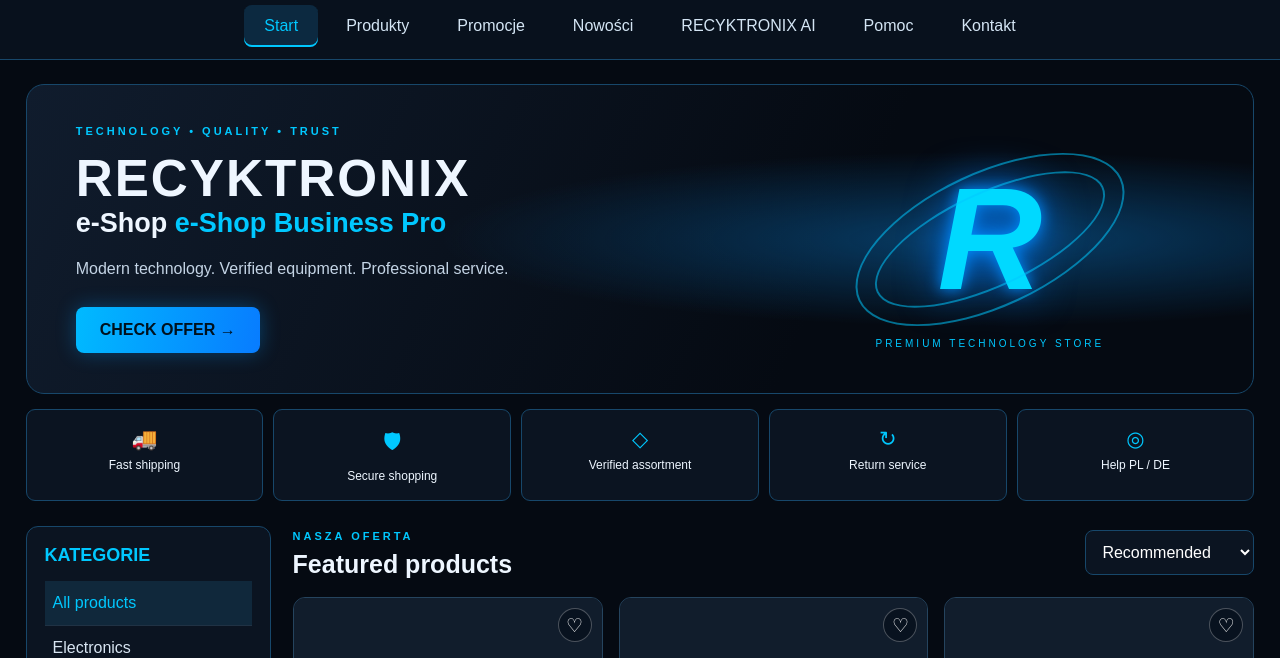
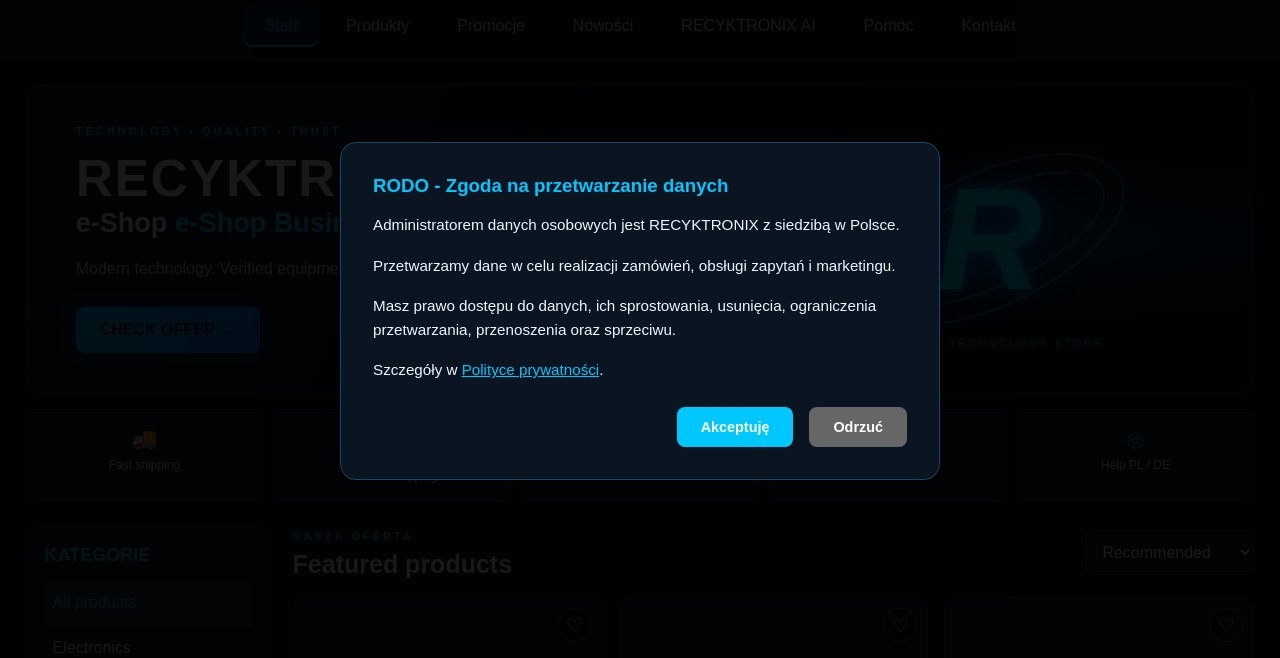
Before and after one commit to recyktronix-pixel/RECYTRONIX-SHOP, a plain HTML site: page index.html in a window 1280 px wide. Shown: the part 89-747 px from the top of the page. Drawn offline with Linux system fonts and the light colour scheme.

Commit message:
Add contact button to products, RODO consent modal

```diff
--- a/index.html
+++ b/index.html
@@ -210,6 +210,22 @@
 </div>
 
 <div class="toast" id="toast" role="status" aria-live="polite"></div>
+
+<!-- RODO Consent Modal -->
+<div id="rodoModal" class="rodo-modal" style="display:none">
+  <div class="rodo-content">
+    <h3>RODO - Zgoda na przetwarzanie danych</h3>
+    <p>Administratorem danych osobowych jest RECYKTRONIX z siedzibą w Polsce.</p>
+    <p>Przetwarzamy dane w celu realizacji zamówień, obsługi zapytań i marketingu.</p>
+    <p>Masz prawo dostępu do danych, ich sprostowania, usunięcia, ograniczenia przetwarzania, przenoszenia oraz sprzeciwu.</p>
+    <p>Szczegóły w <a href="#" onclick="alert('Polityka prywatności - coming soon')">Polityce prywatności</a>.</p>
+    <div class="rodo-buttons">
+      <button id="acceptRodo" class="rodo-accept">Akceptuję</button>
+      <button id="declineRodo" class="rodo-decline">Odrzuć</button>
+    </div>
+  </div>
+</div>
+
 <script src="script.js"></script>
 </body>
 </html>
--- a/script.js
+++ b/script.js
@@ -271,7 +271,10 @@ function renderProducts(){
       <div class="product-info"><h3>${product.name}</h3>
         <p class="product-category">${product.category}</p>
         <div class="product-bottom"><span class="product-price">${formatPrice(product.price)}</span>
-          <button class="add-cart" data-cart="${product.id}" aria-label="${t('cart')}">🛒</button>
+          <div style="display:flex;gap:5px">
+            <button class="add-cart" data-cart="${product.id}" aria-label="${t('cart')}">🛒</button>
+            <a href="https://t.me/BetaTester91?text=${encodeURIComponent('Interesuje mnie produkt: '+product.name+' (ID: '+product.id+')')}" target="_blank" class="contact-btn" title="Kontakt">✉</a>
+          </div>
         </div>
       </div>`;
     grid.appendChild(card);
@@ -453,6 +456,25 @@ document.getElementById("settingsForm").addEventListener("submit",(e)=>{
   showToast("Settings saved (demo)");
 });
 
+// RODO Consent
+document.addEventListener("DOMContentLoaded",()=>{
+  const rodoAccepted=localStorage.getItem("rodo-accepted");
+  if(!rodoAccepted){
+    document.getElementById("rodoModal").style.display="flex";
+  }
+});
+
+document.getElementById("acceptRodo").addEventListener("click",()=>{
+  localStorage.setItem("rodo-accepted","true");
+  document.getElementById("rodoModal").style.display="none";
+  showToast("RODO accepted");
+});
+
+document.getElementById("declineRodo").addEventListener("click",()=>{
+  document.getElementById("rodoModal").style.display="none";
+  showToast("RODO declined - some features may be limited");
+});
+
 // Apply saved interface
 if (localStorage.getItem('recyktronix-interface') === 'alt') {
   document.body.classList.add('alt-interface');
--- a/style.css
+++ b/style.css
@@ -108,3 +108,22 @@ footer{background:#080f19;border-top:1px solid var(--border);padding:28px 4%;dis
 .payment-link:hover{background:var(--blue2)}
 .payment-info{font-family:monospace;font-size:12px;color:var(--text);background:var(--bg);padding:8px;border-radius:6px;margin-top:10px;word-break:break-all}
 @media(max-width:768px){.payment-methods{grid-template-columns:1fr}}
+
+
+/* Contact Button */
+.contact-btn{display:inline-flex;align-items:center;justify-content:center;width:36px;height:36px;border:1px solid var(--border);border-radius:7px;background:var(--panel);color:var(--text);text-decoration:none;font-size:18px;transition:.2s}
+.contact-btn:hover{background:var(--blue);color:#fff;border-color:var(--blue)}
+
+/* RODO Modal */
+.rodo-modal{position:fixed;top:0;left:0;width:100%;height:100%;background:rgba(0,0,0,.9);z-index:1000;display:flex;align-items:center;justify-content:center}
+.rodo-content{background:var(--panel);border:1px solid var(--border);border-radius:16px;padding:2rem;max-width:600px;width:90%;max-height:80vh;overflow-y:auto}
+.rodo-content h3{color:var(--blue);margin-bottom:1rem}
+.rodo-content p{color:var(--text);line-height:1.6;margin-bottom:1rem;font-size:.95rem}
+.rodo-content a{color:var(--blue);text-decoration:underline}
+.rodo-buttons{display:flex;gap:1rem;margin-top:1.5rem;justify-content:flex-end}
+.rodo-accept,.rodo-decline{padding:.75rem 1.5rem;border:none;border-radius:8px;cursor:pointer;font-weight:600;font-size:.9rem}
+.rodo-accept{background:var(--blue);color:#fff}
+.rodo-accept:hover{background:var(--blue2)}
+.rodo-decline{background:#666;color:#fff}
+.rodo-decline:hover{background:#888}
+@media(max-width:768px){.rodo-content{padding:1.5rem}.rodo-buttons{flex-direction:column}.rodo-accept,.rodo-decline{width:100%}}
```
